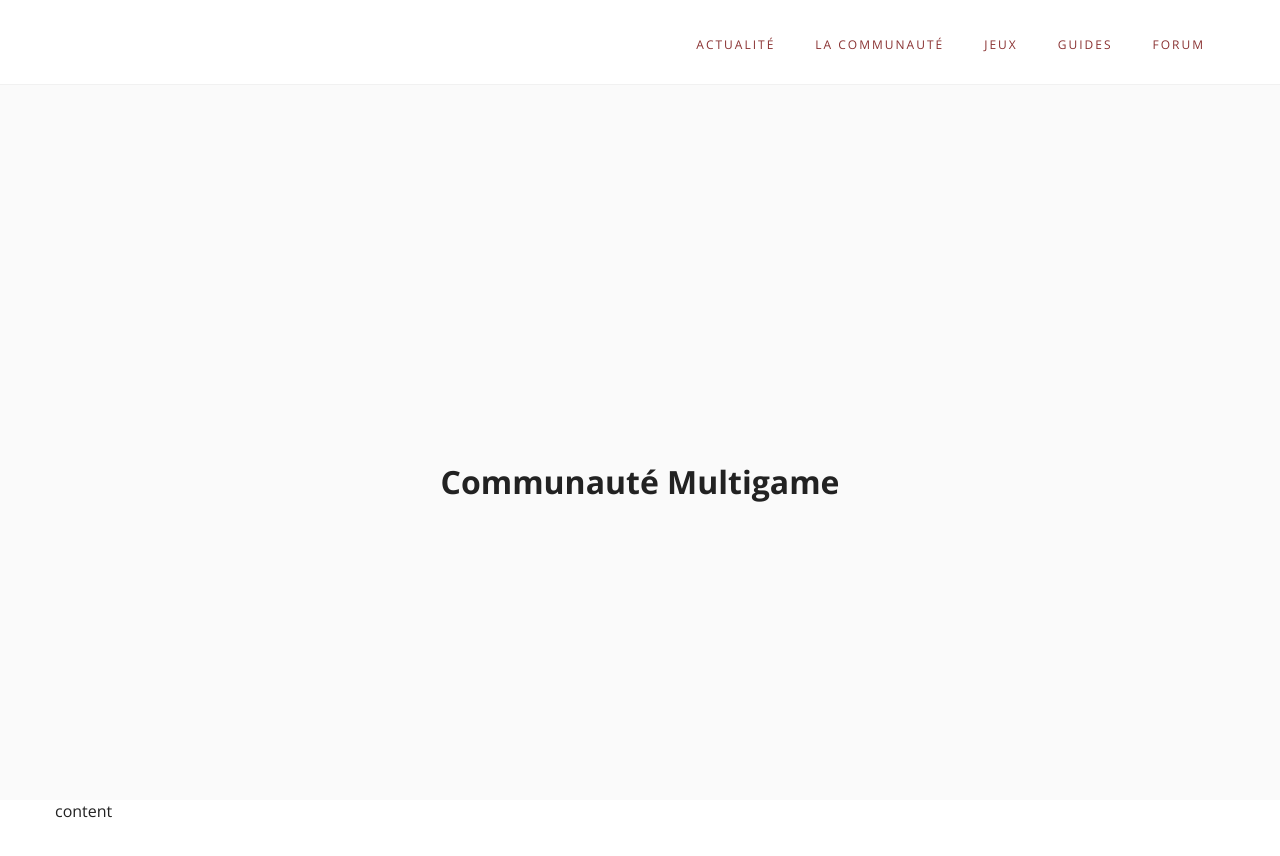
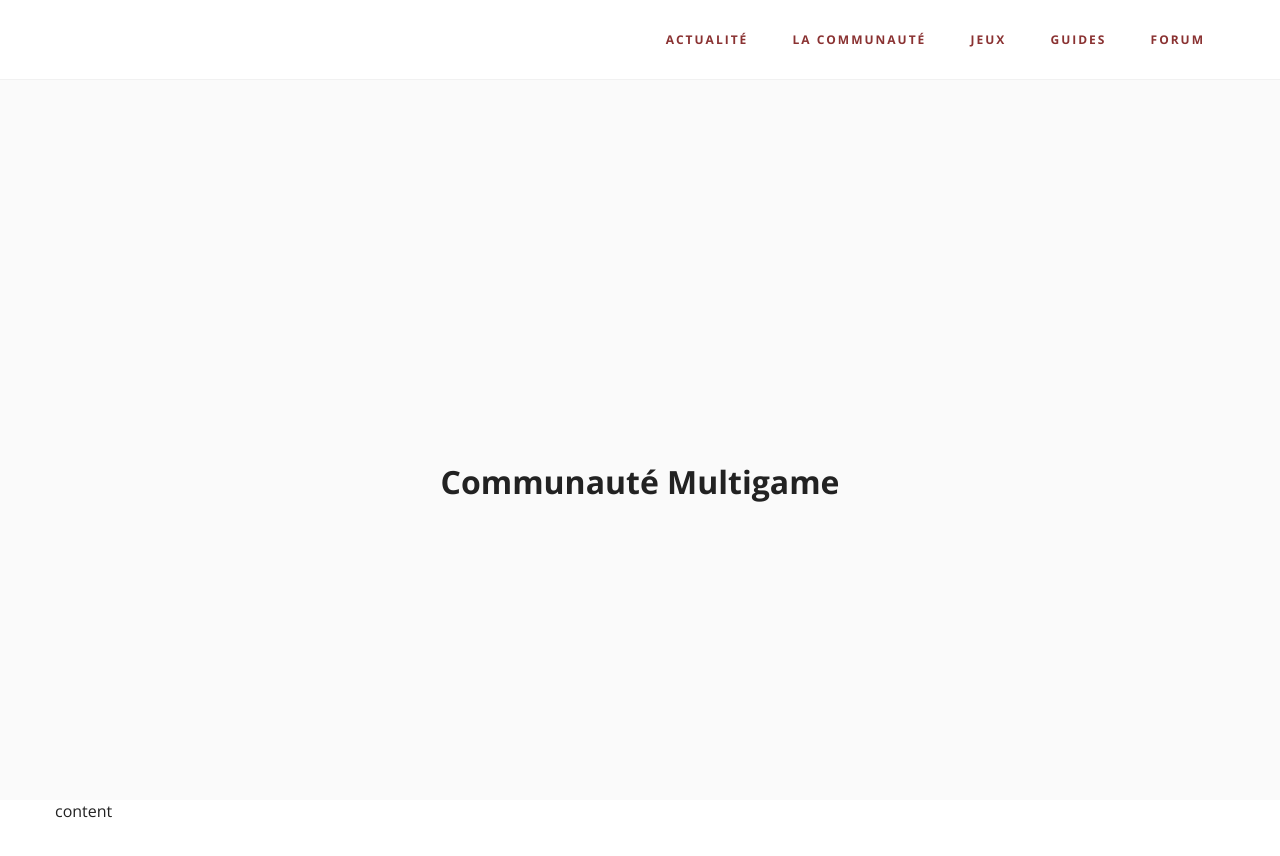
Before and after one commit to MihajloStevanovic/endless-v2, a website: page index.html in a window 1280 px wide. Shown: the top 856 px of the page. Drawn offline with nearby package versions, Linux system fonts and the light colour scheme.

Commit message:
nav styles

```diff
--- a/scss/_nav.scss
+++ b/scss/_nav.scss
@@ -3,44 +3,48 @@
 	top: 0;
 	left: 0;
 	right: 0;
+	height: 80px;
+	line-height: 80px;
 	background: #fff;
-	border-bottom: 1px solid #F1F1F1;
+	box-shadow: inset 0 -1px 0 0 #F1F1F1;
+	transition: all .2s ease-in-out;
 	ul {
-		display: table;
 		width: 1170px;
 		margin: 0 auto;
 		text-align: right;
-		vertical-align: middle;
 		li {
 			display: inline-block;
-			vertical-align: middle;
-	        list-style: none;
-			text-align: center;
+			vertical-align: top;
+			box-shadow: inset 0 5px 0 0 #fff;
+			&:hover {
+				background: #8a3232;
+				box-shadow: inset 0 5px 0 0 #692323;
+			}
 			a {
 				display: block;
-				height: 79px;
-				line-height: 79px;
 				font-size: 12px;
 				color: #8a3232;
 				padding: 0 20px;
 				text-transform: uppercase;
+				font-weight: 700;
 				letter-spacing: 2px;
-	        	border-top: 5px solid transparent;
-	        	transition: all .2s ease-in-out;
 				&:hover {
 					color: #fff;
-	        		background: #8a3232;
-	        		border-color: #692323;
-	        		text-shadow: 2px 2px 2px #692323;
+					text-shadow: 2px 2px 0 #692323;
 				}
 			}
 		}
 	}
 	&.light {
+		height: 50px;
+	    line-height: 50px;
     	box-shadow: 0 0px 5px 0px #F1F1F1;
     	ul {
-	    	height: 50px;
-	    	line-height: 50px;
+    		li {
+    			a {
+
     			}
     		}
     	}
+	}
+}
```
Also changed, not shown: styles/main.css, 1 other file. Lines whose indentation alone changed are shown as unchanged.
